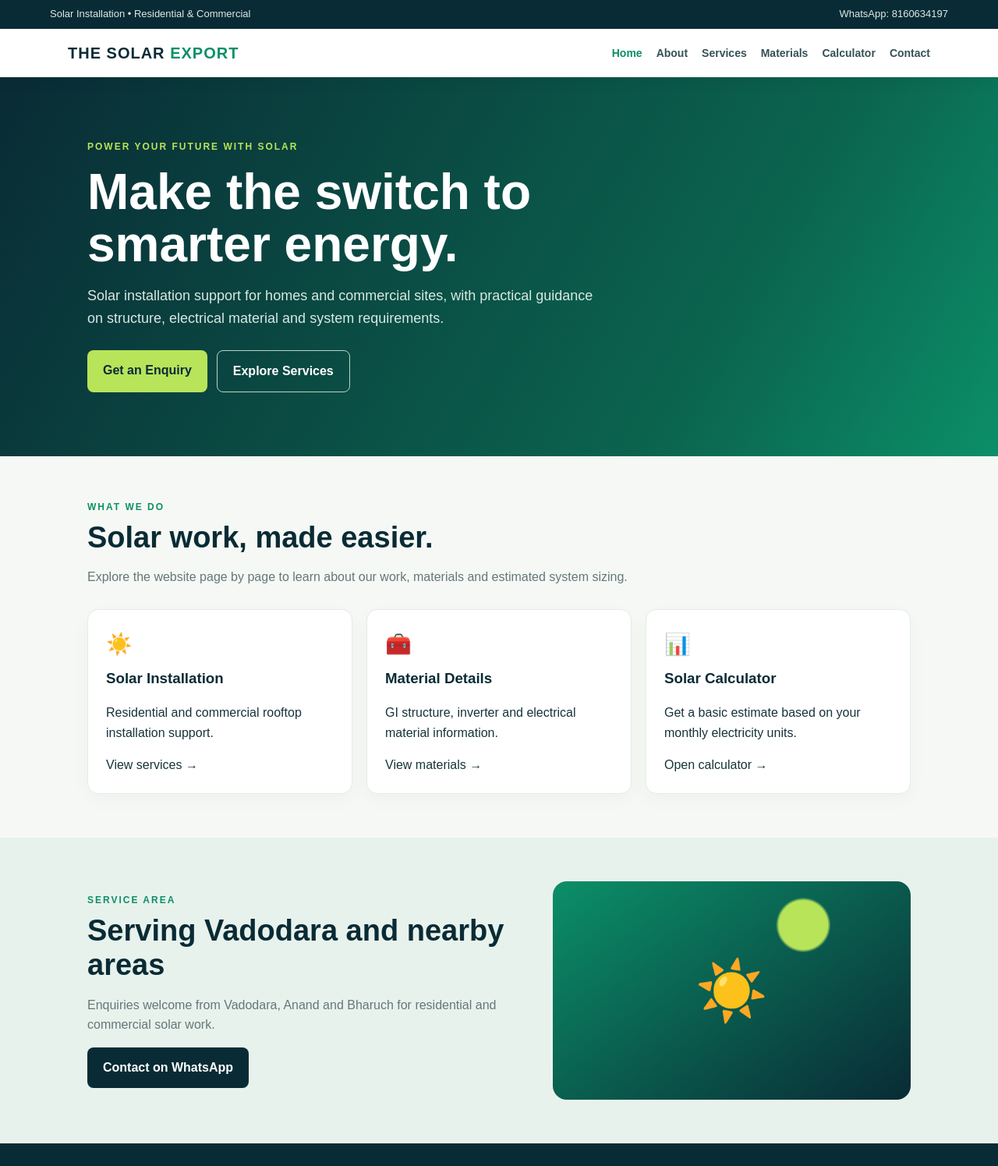
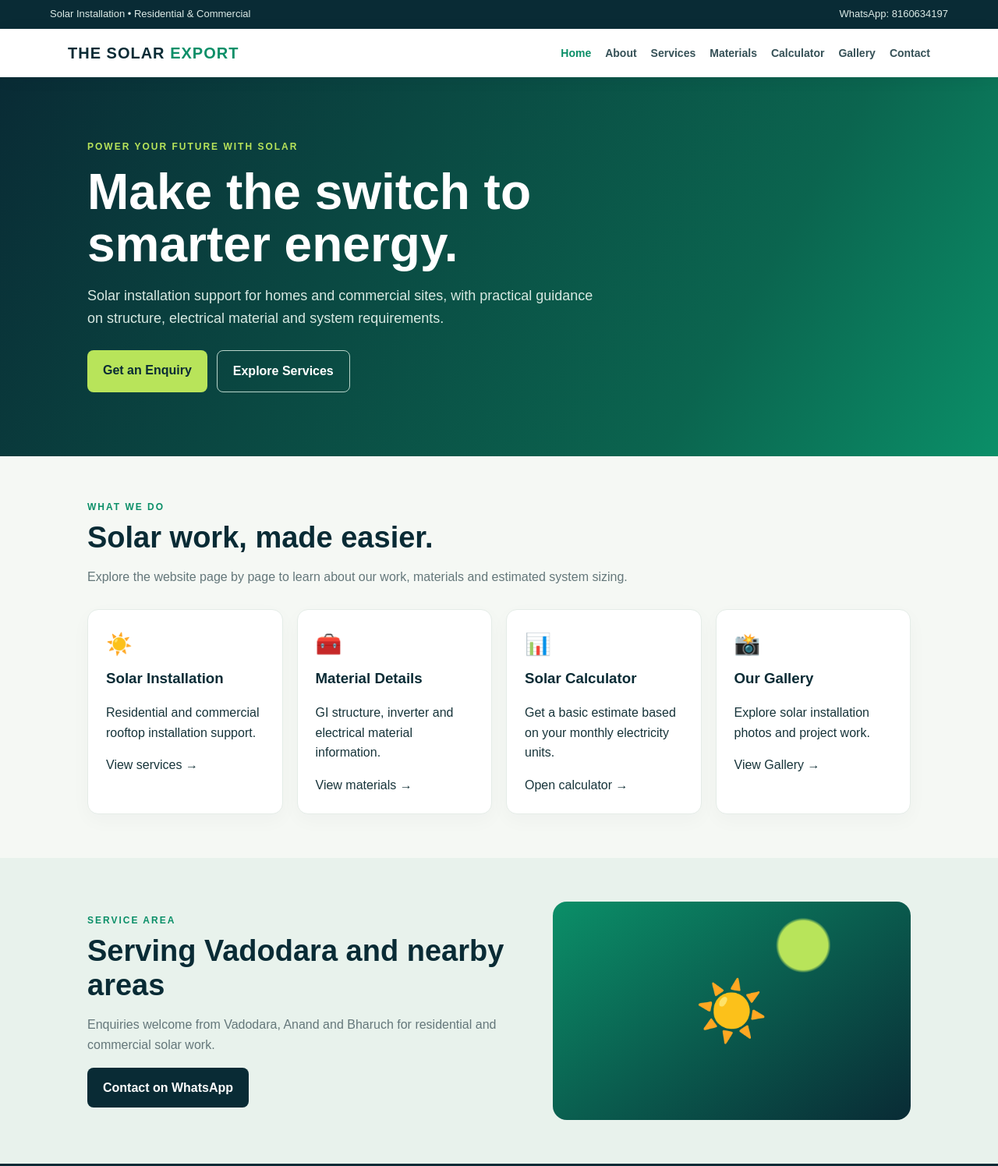
Before and after one commit to thesolarexport-afk/the-solar-export, a plain HTML site: page index.html in a window 1280 px wide. Shown: the top 1495 px of the page at 78% size. Drawn offline with Linux system fonts and the light colour scheme.

Commit message:
Enhance index.html with gallery and navigation updates
Updated index.html to include a gallery section and improved navigation.

```diff
--- a/index.html
+++ b/index.html
@@ -1,14 +1,114 @@
+
 <!doctype html>
-<html lang="en"><head><meta charset="utf-8"><meta name="viewport" content="width=device-width, initial-scale=1"><meta name="description" content="THE SOLAR EXPORT - Solar installation support, materials and enquiries."><title>Home | THE SOLAR EXPORT</title><link rel="stylesheet" href="style.css"></head><body>
-<div class="top"><span>Solar Installation • Residential & Commercial</span><span>WhatsApp: 8160634197</span></div>
-<header><div class="nav"><a class="logo" href="index.html">THE SOLAR <span>EXPORT</span></a><nav><a class="active" href="index.html">Home</a><a class="" href="about.html">About</a><a class="" href="services.html">Services</a><a class="" href="materials.html">Materials</a><a class="" href="calculator.html">Calculator</a><a class="" href="contact.html">Contact</a></nav></div></header>
+<html lang="en">
+<head>
+<meta charset="utf-8">
+<meta name="viewport" content="width=device-width, initial-scale=1">
+<meta name="description" content="THE SOLAR EXPORT - Solar installation support, materials and enquiries.">
+<title>Home | THE SOLAR EXPORT</title>
+<link rel="stylesheet" href="style.css">
+</head>
 
-<section class="hero"><div class="container"><div class="eyebrow">Power your future with solar</div><h1>Make the switch to smarter energy.</h1><p>Solar installation support for homes and commercial sites, with practical guidance on structure, electrical material and system requirements.</p><div class="actions"><a class="btn" href="contact.html">Get an Enquiry</a><a class="btn alt" href="services.html">Explore Services</a></div></div></section>
-<section class="container"><div class="eyebrow" style="color:#0b8f68">What we do</div><h2>Solar work, made easier.</h2><p class="lead">Explore the website page by page to learn about our work, materials and estimated system sizing.</p><div class="grid">
-<div class="card"><div class="icon">☀️</div><h3>Solar Installation</h3><p>Residential and commercial rooftop installation support.</p><a href="services.html">View services →</a></div>
-<div class="card"><div class="icon">🧰</div><h3>Material Details</h3><p>GI structure, inverter and electrical material information.</p><a href="materials.html">View materials →</a></div>
-<div class="card"><div class="icon">📊</div><h3>Solar Calculator</h3><p>Get a basic estimate based on your monthly electricity units.</p><a href="calculator.html">Open calculator →</a></div></div></section>
-<section class="band"><div class="container split"><div><div class="eyebrow" style="color:#0b8f68">Service area</div><h2>Serving Vadodara and nearby areas</h2><p class="lead">Enquiries welcome from Vadodara, Anand and Bharuch for residential and commercial solar work.</p><a class="btn dark" href="contact.html">Contact on WhatsApp</a></div><div class="visual">☀️</div></div></section>
+<body>
 
-<footer><div class="foot"><div><div class="logo" style="color:white">THE SOLAR <span>EXPORT</span></div><p>Solar installation support & material information.</p></div><div><b>Contact</b><p>WhatsApp: <a href="https://wa.me/918160634197">8160634197</a></p><p>Vadodara • Anand • Bharuch</p></div></div></footer>
-</body></html>
+<div class="top">
+<span>Solar Installation • Residential & Commercial</span>
+<span>WhatsApp: 8160634197</span>
+</div>
+
+<header>
+<div class="nav">
+<a class="logo" href="index.html">THE SOLAR <span>EXPORT</span></a>
+
+<nav>
+<a class="active" href="index.html">Home</a>
+<a href="about.html">About</a>
+<a href="services.html">Services</a>
+<a href="materials.html">Materials</a>
+<a href="calculator.html">Calculator</a>
+<a href="gallery.html">Gallery</a>
+<a href="contact.html">Contact</a>
+</nav>
+</div>
+</header>
+
+<section class="hero">
+<div class="container">
+<div class="eyebrow">Power your future with solar</div>
+<h1>Make the switch to smarter energy.</h1>
+<p>Solar installation support for homes and commercial sites, with practical guidance on structure, electrical material and system requirements.</p>
+
+<div class="actions">
+<a class="btn" href="contact.html">Get an Enquiry</a>
+<a class="btn alt" href="services.html">Explore Services</a>
+</div>
+</div>
+</section>
+
+<section class="container">
+<div class="eyebrow" style="color:#0b8f68">What we do</div>
+<h2>Solar work, made easier.</h2>
+<p class="lead">Explore the website page by page to learn about our work, materials and estimated system sizing.</p>
+
+<div class="grid">
+
+<div class="card">
+<div class="icon">☀️</div>
+<h3>Solar Installation</h3>
+<p>Residential and commercial rooftop installation support.</p>
+<a href="services.html">View services →</a>
+</div>
+
+<div class="card">
+<div class="icon">🧰</div>
+<h3>Material Details</h3>
+<p>GI structure, inverter and electrical material information.</p>
+<a href="materials.html">View materials →</a>
+</div>
+
+<div class="card">
+<div class="icon">📊</div>
+<h3>Solar Calculator</h3>
+<p>Get a basic estimate based on your monthly electricity units.</p>
+<a href="calculator.html">Open calculator →</a>
+</div>
+
+<div class="card">
+<div class="icon">📸</div>
+<h3>Our Gallery</h3>
+<p>Explore solar installation photos and project work.</p>
+<a href="gallery.html">View Gallery →</a>
+</div>
+
+</div>
+</section>
+
+<section class="band">
+<div class="container split">
+<div>
+<div class="eyebrow" style="color:#0b8f68">Service area</div>
+<h2>Serving Vadodara and nearby areas</h2>
+<p class="lead">Enquiries welcome from Vadodara, Anand and Bharuch for residential and commercial solar work.</p>
+<a class="btn dark" href="contact.html">Contact on WhatsApp</a>
+</div>
+<div class="visual">☀️</div>
+</div>
+</section>
+
+<footer>
+<div class="foot">
+<div>
+<div class="logo" style="color:white">THE SOLAR <span>EXPORT</span></div>
+<p>Solar installation support & material information.</p>
+</div>
+
+<div>
+<b>Contact</b>
+<p>WhatsApp: <a href="https://wa.me/918160634197">8160634197</a></p>
+<p>Vadodara • Anand • Bharuch</p>
+</div>
+</div>
+</footer>
+
+</body>
+</html>
```
